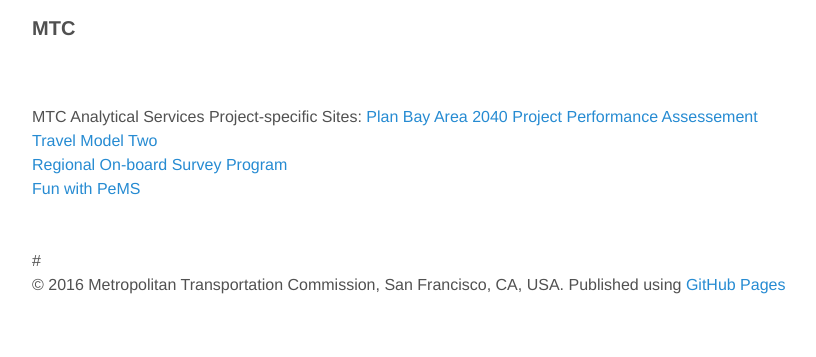
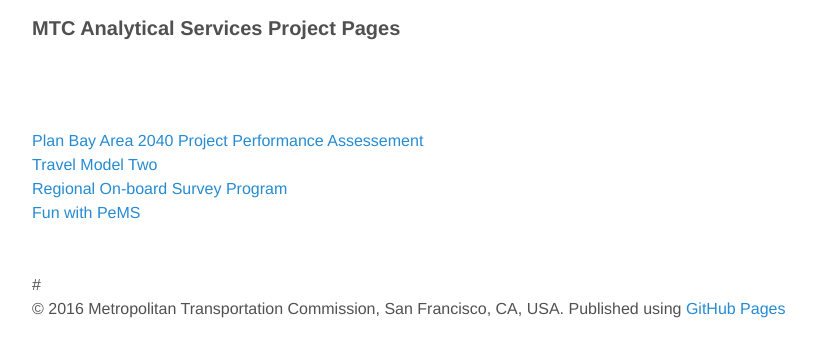
Before and after one commit to BayAreaMetro/modeling-website, a Jekyll site: the page built from index.html, in a window 1280 px wide. Shown: the top 357 px of the page, without its empty margins (144-960 px from the left). Built offline with Jekyll 4.4.1, drawn with Linux system fonts in a browser that asks for light colours; the list of posts is cut into pages by our own code.

Commit message:
lil' format

```diff
--- a/_config.yml
+++ b/_config.yml
@@ -9,7 +9,7 @@
 permalink:        pretty
 
 # Setup
-title:            MTC
+title:            MTC Analytical Services Project Pages
 tagline:          'Metropolitan Transportation Commission'
 url:              http://metropolitantransportationcommission.github.io
 shorturl:         metropolitantransportationcommission.github.io
--- a/index.html
+++ b/index.html
@@ -3,8 +3,7 @@
 title: Home
 ---
 
-MTC Analytical Services Project-specific Sites:
-
+<br>
 <a href="/performance">Plan Bay Area 2040 Project Performance Assessement</a>
 <br>
 <a href="/travel-model-two">Travel Model Two</a>
```
